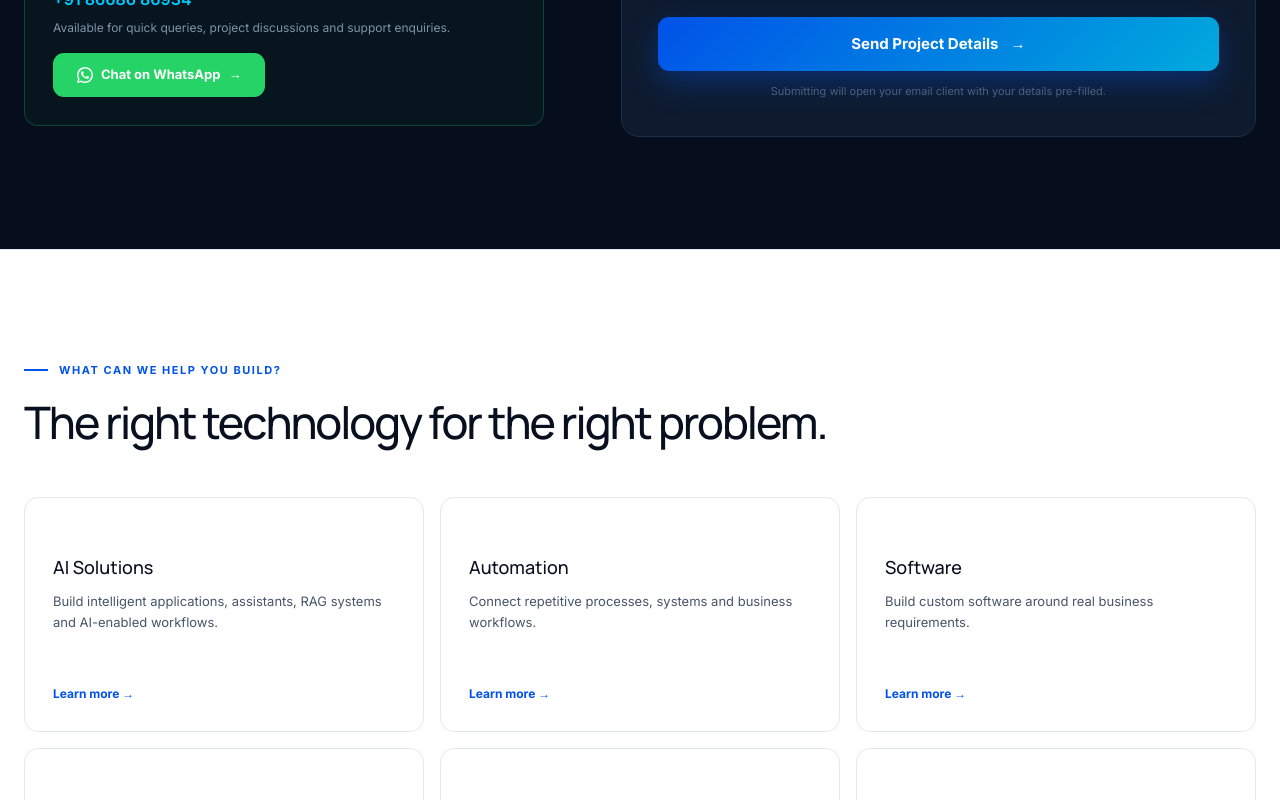
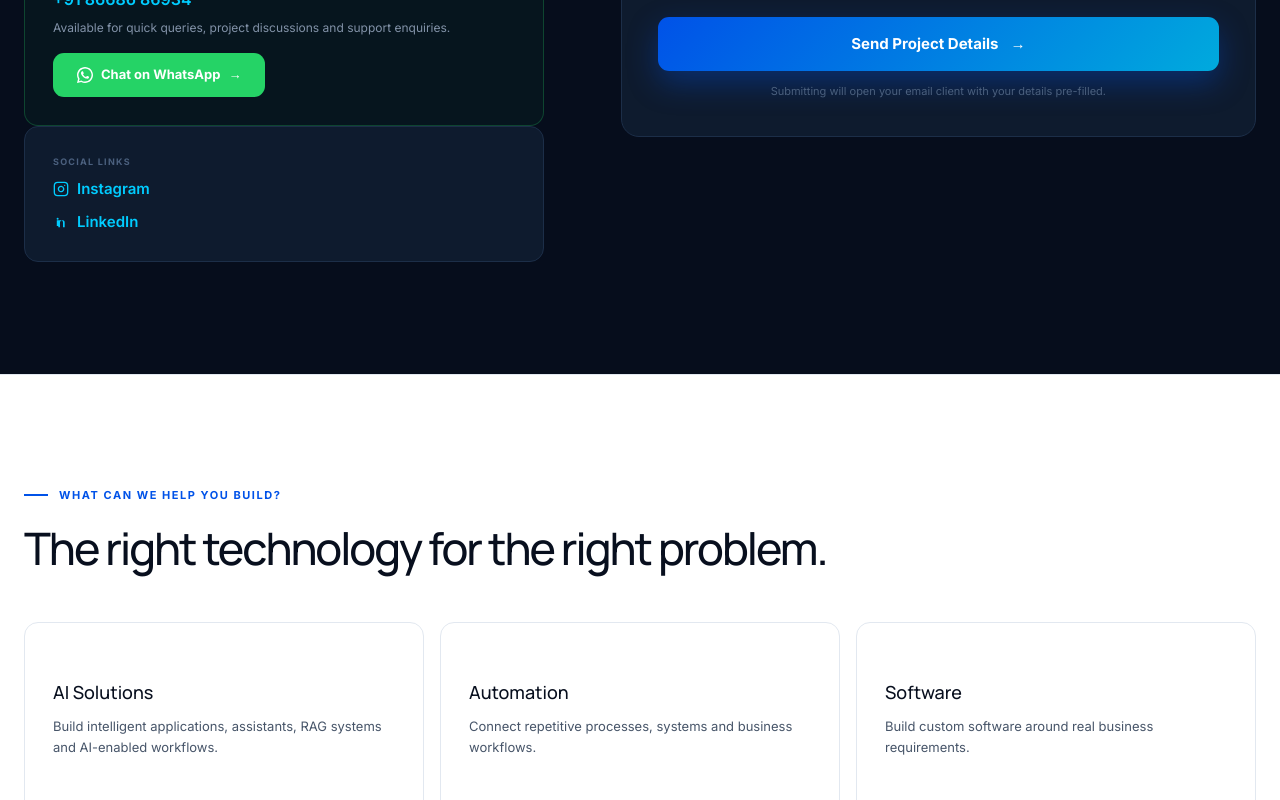
Before and after one commit to Ravi8788/AutoSol-web, a React (Vite) app: page /contact in a window 1280 px wide. Shown: the part 1420-2220 px from the top of the page. Built offline with nearby package versions, Linux system fonts and the light colour scheme.

Commit message:
Move social links to contact page

```diff
--- a/src/components/Layout.tsx
+++ b/src/components/Layout.tsx
@@ -100,34 +100,6 @@ export default function Layout() {
             </span>
             <span style={{ color: "inherit", lineHeight: 1.2 }}>Kolhapur, Maharashtra</span>
           </div>
-          <div style={{ display: "flex", flexDirection: "column", gap: "10px", alignItems: "flex-start" }}>
-            <a
-              href="https://www.instagram.com/autosoltechnologies"
-              target="_blank"
-              rel="noopener noreferrer"
-              className="footer-bottom-ig"
-              aria-label="Instagram"
-            >
-              <svg width="14" height="14" viewBox="0 0 24 24" fill="none" stroke="currentColor" strokeWidth="2" strokeLinecap="round" strokeLinejoin="round" aria-hidden="true">
-                <rect x="2" y="2" width="20" height="20" rx="5" ry="5"/>
-                <path d="M16 11.37A4 4 0 1 1 12.63 8 4 4 0 0 1 16 11.37z"/>
-                <line x1="17.5" y1="6.5" x2="17.51" y2="6.5"/>
-              </svg>
-              Instagram
-            </a>
-            <a
-              href="https://www.linkedin.com/in/autosoltechnologies-4b948043a?utm_source=share_via&utm_content=profile&utm_medium=member_android"
-              target="_blank"
-              rel="noopener noreferrer"
-              className="footer-bottom-ig"
-              aria-label="LinkedIn"
-            >
-              <svg width="14" height="14" viewBox="0 0 24 24" fill="currentColor" aria-hidden="true">
-                <path d="M6.94 8.5A1.5 1.5 0 1 1 6.94 5.5a1.5 1.5 0 0 1 0 3zm-1.25 1.06h2.5v8.44h-2.5V9.56zm4.11 0h2.39v1.15h.03c.33-.63 1.14-1.3 2.34-1.3 2.5 0 2.96 1.64 2.96 3.77v6.82h-2.5v-6.38c0-1.52-.03-3.47-2.11-3.47-2.12 0-2.44 1.65-2.44 3.35v6.5h-2.5V9.56z"/>
-              </svg>
-              LinkedIn
-            </a>
-          </div>
         </div>
       </footer>
     </main>
--- a/src/pages/Contact.tsx
+++ b/src/pages/Contact.tsx
@@ -193,6 +193,36 @@ export default function Contact() {
                 Chat on WhatsApp <Arrow />
               </a>
             </div>
+
+            <div className="contact-info-card" style={{ display: "flex", flexDirection: "column", gap: "10px" }}>
+              <p style={{ color: "#4b607e", fontSize: "9px", fontWeight: 700, letterSpacing: ".14em", marginBottom: "0" }}>SOCIAL LINKS</p>
+              <a
+                href="https://www.instagram.com/autosoltechnologies"
+                target="_blank"
+                rel="noopener noreferrer"
+                className="contact-email-link"
+                style={{ display: "inline-flex", alignItems: "center", gap: "8px" }}
+              >
+                <svg width="16" height="16" viewBox="0 0 24 24" fill="none" stroke="currentColor" strokeWidth="2" strokeLinecap="round" strokeLinejoin="round" aria-hidden="true">
+                  <rect x="2" y="2" width="20" height="20" rx="5" ry="5"/>
+                  <path d="M16 11.37A4 4 0 1 1 12.63 8 4 4 0 0 1 16 11.37z"/>
+                  <line x1="17.5" y1="6.5" x2="17.51" y2="6.5"/>
+                </svg>
+                Instagram
+              </a>
+              <a
+                href="https://www.linkedin.com/in/autosoltechnologies-4b948043a?utm_source=share_via&utm_content=profile&utm_medium=member_android"
+                target="_blank"
+                rel="noopener noreferrer"
+                className="contact-email-link"
+                style={{ display: "inline-flex", alignItems: "center", gap: "8px" }}
+              >
+                <svg width="16" height="16" viewBox="0 0 24 24" fill="currentColor" aria-hidden="true">
+                  <path d="M6.94 8.5A1.5 1.5 0 1 1 6.94 5.5a1.5 1.5 0 0 1 0 3zm-1.25 1.06h2.5v8.44h-2.5V9.56zm4.11 0h2.39v1.15h.03c.33-.63 1.14-1.3 2.34-1.3 2.5 0 2.96 1.64 2.96 3.77v6.82h-2.5v-6.38c0-1.52-.03-3.47-2.11-3.47-2.12 0-2.44 1.65-2.44 3.35v6.5h-2.5V9.56z"/>
+                </svg>
+                LinkedIn
+              </a>
+            </div>
           </div>
 
           {/* Right: Form */}
```
